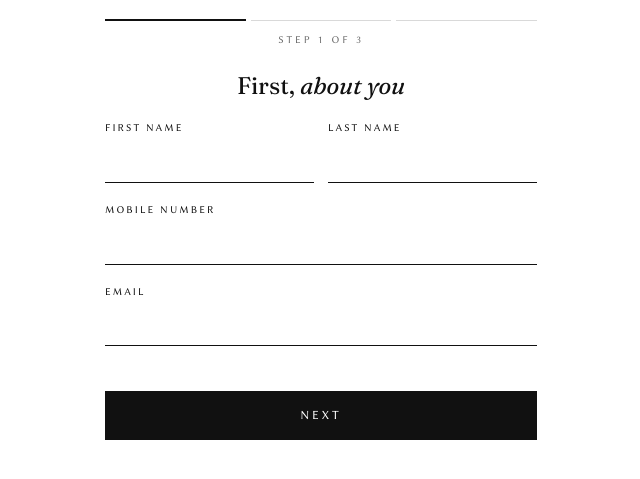
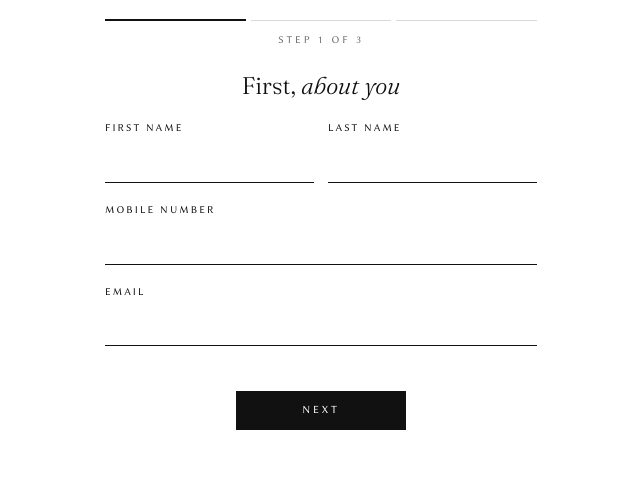
Before and after one commit to prettyteam/pretty-productive, a plain HTML site: page bride/index.html in a window 1280 px wide. Shown: the part 213-692 px from the top of the page, without its empty margins (319-959 px from the left). Drawn offline with Linux system fonts and the light colour scheme.

Commit message:
Bride links: lighter titles, smaller centered buttons
Same font as before (Fraunces) at a light weight, and small centered black buttons
instead of full-width ones (Alexandra: too bold, too wide and bulky).

Co-Authored-By: Claude Opus 5.5 <noreply@anthropic.com>
Claude-Session: https://claude.ai/code/session_01RKeJJPKyB36ZQWEKDo5cbh

```diff
--- a/bride/bride.css
+++ b/bride/bride.css
@@ -1,7 +1,7 @@
 /* Taffeta Weddings bridal look (Alexandra, Nov 18 2026): black and white, dainty, thin black lines, black buttons,
    her Canva script as pictures. Shared by bride/ and bride-photos/. All bridal pieces should match this. */
-@font-face{font-family:Fraunces;src:url(../g/fraunces-latin-400-normal.woff2) format("woff2");font-weight:400}
-@font-face{font-family:Fraunces;src:url(../g/fraunces-latin-400-italic.woff2) format("woff2");font-style:italic;font-weight:400}
+@font-face{font-family:Fraunces;src:url(../g/fraunces-latin-300-normal.woff2) format("woff2");font-weight:300}
+@font-face{font-family:Fraunces;src:url(../g/fraunces-latin-300-italic.woff2) format("woff2");font-style:italic;font-weight:300}
 @font-face{font-family:"Libertinus Sans";src:url(../g/libertinus-sans-latin-400-normal.woff2) format("woff2")}
 :root{--ink:#111;--soft:#6b6b6b;--line:#d9d9d9;--display:Fraunces,Georgia,serif;--body:"Libertinus Sans",system-ui,sans-serif}
 *,*::before,*::after{box-sizing:border-box}
@@ -15,8 +15,8 @@ form{display:flex;flex-direction:column;gap:22px}
 .lede{text-align:center;margin:0 auto;font-size:15.5px;color:#333;max-width:360px}
 .steps{display:flex;gap:5px;align-items:center}.steps i{flex:1;height:1px;background:var(--line)}.steps i.on{background:var(--ink);height:2px}
 .eyebrow{display:block;font-size:10.5px;letter-spacing:.28em;text-align:center;color:var(--soft);margin-top:-10px}
-h2{font-family:var(--display);font-weight:400;font-size:24px;text-align:center;line-height:1.25;margin:0}
-h2 em{font-style:italic}
+h2{font-family:var(--display);font-weight:300;font-size:24px;text-align:center;line-height:1.25;margin:0}
+h2 em{font-style:italic;font-weight:300}
 .step{display:flex;flex-direction:column;gap:20px}
 .row2{display:grid;grid-template-columns:1fr 1fr;gap:14px}
 .field{display:flex;flex-direction:column;gap:6px}
@@ -33,7 +33,8 @@ input[type=date].input{min-height:40px}
 .pills input:checked+span{background:var(--ink);color:#fff}
 .pills input:focus-visible+span{outline:2px solid var(--ink);outline-offset:2px}
 .hint{font-size:13px;color:var(--soft);margin:-8px 0 0}
-.btn{display:block;width:100%;background:var(--ink);color:#fff;border:0;border-radius:0;font:inherit;font-size:12.5px;letter-spacing:.24em;padding:15px;cursor:pointer}
+/* small, centered buttons (Alexandra, Nov 18 2026: the full-width ones looked wide and bulky) */
+.btn{display:block;align-self:center;min-width:170px;margin:0 auto;background:var(--ink);color:#fff;border:0;border-radius:0;font:inherit;font-size:11px;letter-spacing:.26em;padding:11px 30px;cursor:pointer}
 .btn:disabled{opacity:.6}
 .back{background:none;border:0;font:inherit;font-size:13.5px;color:var(--soft);text-decoration:underline;cursor:pointer;margin-top:-8px}
 .err{color:#8a2a1a;font-size:14px;text-align:center;margin:0;min-height:1px}
```
Also changed, not shown: g/fraunces-latin-300-italic.woff2 (added), g/fraunces-latin-300-normal.woff2 (added).
